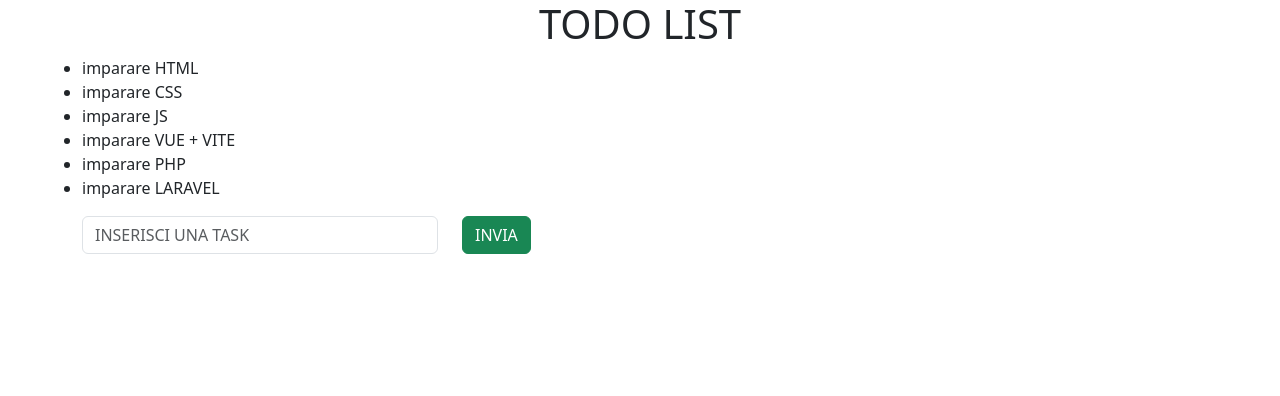
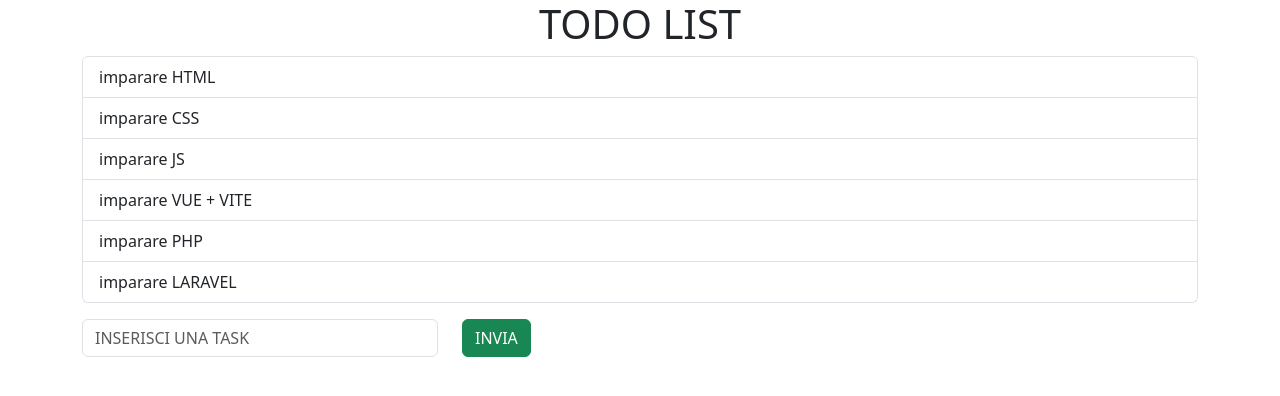
Before and after one commit to AimanFadil/php-todo-list-json, a PHP site: page / in a window 1280 px wide. Shown: the top 396 px of the page. Run offline with PHP 8.4, Linux system fonts and the light colour scheme; some libraries are stand-ins or nearby versions.

Commit message:
list-group

```diff
--- a/index.php
+++ b/index.php
@@ -20,7 +20,7 @@
                 </div>
                 <div class="col-12">
                     <ul class="list-group">
-                        <li v-for="list , key in listona" :key="key">{{ list.nome }}</li>
+                        <li v-for="list, key in listona" :key="key" class="list-group-item">{{ list.nome }}</li>
                     </ul>
                 </div>
                 <div class="col-4 my-3">
```
